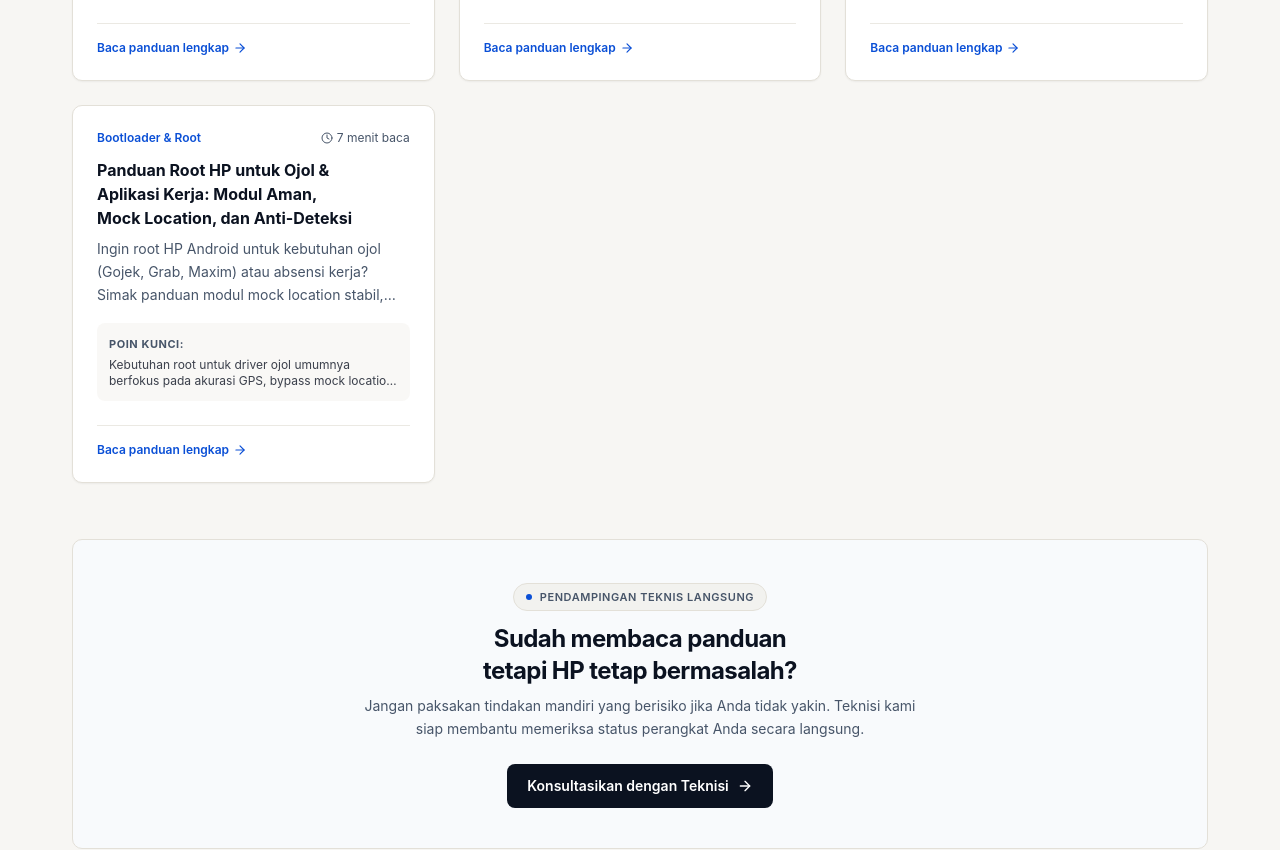
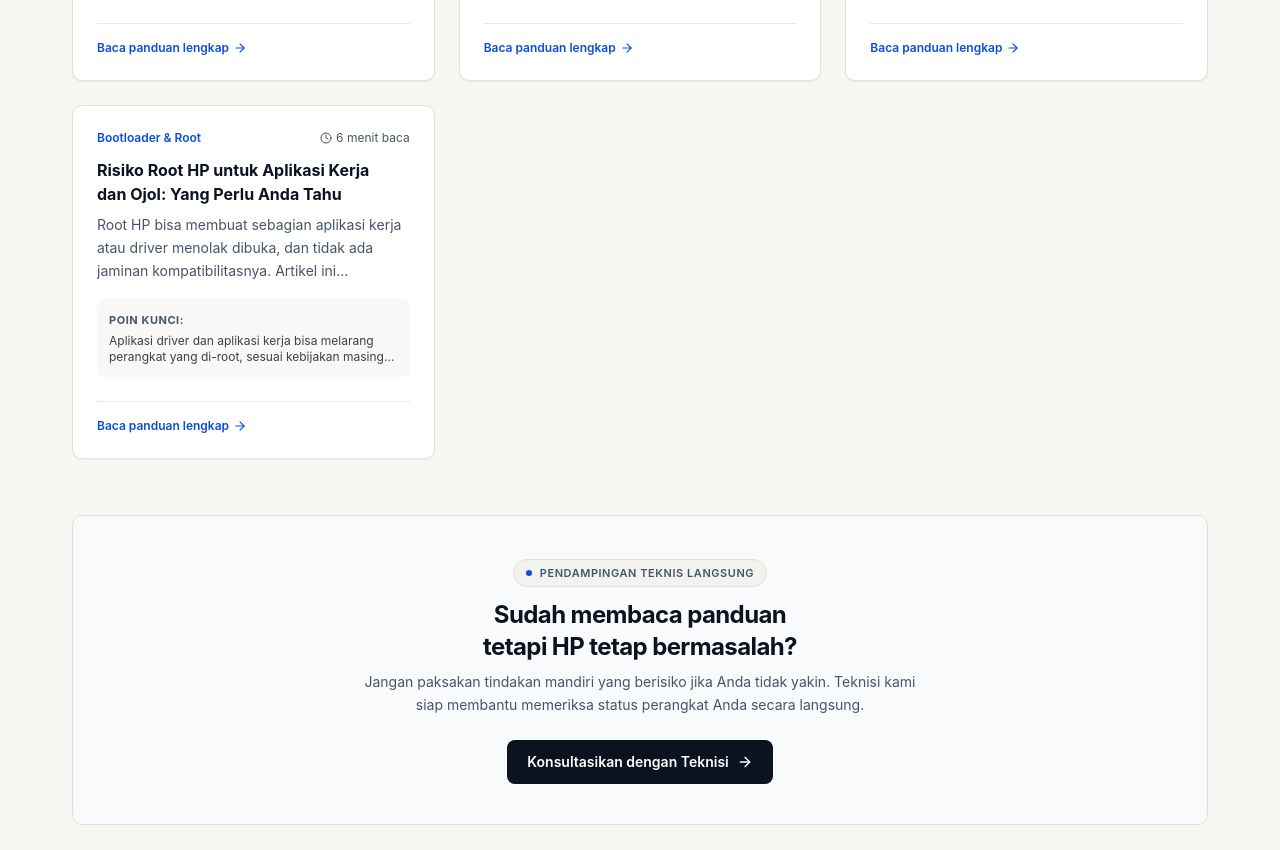
Before and after one commit to DimasAkbarF/techfixsoftware, a Next.js app: page /guides in a window 1280 px wide. Shown: the part 3660-4510 px from the top of the page. Built offline with nearby package versions, Linux system fonts and the light colour scheme; no server answers.

Commit message:
SEO FASE 1 WIP: hapus klaim absolut, tulis ulang artikel ojol/m-banking, footer recovery

```diff
--- a/next.config.ts
+++ b/next.config.ts
@@ -32,6 +32,12 @@ const nextConfig: NextConfig = {
         destination: "/services/root-android",
         permanent: true,
       },
+      // Ojol/absensi article rewritten as a risk article with a new slug.
+      {
+        source: "/guides/panduan-root-hp-untuk-ojol-dan-aplikasi-kerja",
+        destination: "/guides/risiko-root-hp-untuk-aplikasi-kerja-dan-ojol",
+        permanent: true,
+      },
       {
         source: "/:path*",
         has: [{ type: "header", key: "host", value: NON_CANONICAL_HOST }],
--- a/src/app/layout.tsx
+++ b/src/app/layout.tsx
@@ -104,7 +104,7 @@ function OrganizationJsonLd() {
             "Bootloop Repair",
             "Android Flashing",
             "Unlock Bootloader",
-            "Play Integrity Bypass",
+            "Play Integrity",
           ],
           hasOfferCatalog: {
             "@type": "OfferCatalog",
--- a/src/components/home/TrustStrip.tsx
+++ b/src/components/home/TrustStrip.tsx
@@ -10,8 +10,8 @@ const metrics = [
     subtext: "Analisis log error dan struktur partisi sebelum tindakan",
   },
   {
-    value: "100%",
-    label: "Official Signed Firmware",
+    value: "Hash",
+    label: "Verifikasi Firmware Resmi",
     subtext: "Integritas binary firmware resmi terverifikasi cryptographic hash",
   },
   {
--- a/src/components/layout/SiteFooter.tsx
+++ b/src/components/layout/SiteFooter.tsx
@@ -12,6 +12,7 @@ export function SiteFooter() {
     { label: "Flash Firmware Stock", href: "/services/flash-firmware" },
     { label: "Custom ROM", href: "/services/custom-rom" },
     { label: "Software Repair", href: "/services/software-repair" },
+    { label: "Recovery Mode", href: "/services/recovery" },
   ];
 
   const guideLinks = [
--- a/src/config/site.ts
+++ b/src/config/site.ts
@@ -12,7 +12,6 @@ export const siteKeywords: string[] = [
   "flashing firmware resmi",
   "unbrick android remote",
   "root magisk zygisk",
-  "bypass play integrity",
   "techfix software",
 ];
 
--- a/src/data/faq.ts
+++ b/src/data/faq.ts
@@ -12,7 +12,7 @@ export const faqItems: FAQItem[] = [
     category: "umum",
     question: "Apakah konsultasi awal benar-benar gratis dan tidak mengikat?",
     answer:
-      "Ya, 100% gratis. Anda bebas menanyakan kondisi perangkat, berkonsultasi mengenai kelayakan penanganan, dan mengetahui estimasi tanpa kewajiban apapun untuk menggunakan jasa. Kami mengutamakan pemahaman masalah Anda terlebih dahulu sebelum Anda mengambil keputusan.",
+      "Ya, konsultasi awal gratis. Biaya pengerjaan dikonfirmasi sebelum mulai. Anda bebas menanyakan kondisi perangkat, berkonsultasi mengenai kelayakan penanganan, dan mengetahui estimasi tanpa kewajiban apapun untuk menggunakan jasa. Kami mengutamakan pemahaman masalah Anda terlebih dahulu sebelum Anda mengambil keputusan.",
   },
   {
     id: "data-terpengaruh",
--- a/src/data/guides.ts
+++ b/src/data/guides.ts
@@ -263,7 +263,7 @@ const baseGuides: GuideArticle[] = [
       {
         heading: "Jasa Root Android Profesional & Aman TechFix Software",
         body:
-          "Bagi Anda yang membutuhkan hak akses superuser untuk kebutuhan ojol, bypass m-banking, atau otomasi tanpa resiko bootloop, TechFix Software menyediakan layanan jasa root Android online via remote AnyDesk. Teknisi kami selalu mem-backup partisi boot orisinal sebelum eksekusi untuk menjamin keamanan perangkat Anda 100%.",
+          "Bagi Anda yang membutuhkan hak akses superuser untuk kustomisasi atau otomasi sistem, TechFix Software menyediakan pendampingan teknis dengan penjelasan risiko yang jujur.",
       },
     ],
     seo: {
--- a/src/data/newGuides.ts
+++ b/src/data/newGuides.ts
@@ -1010,85 +1010,69 @@ export const newGuides: GuideArticle[] = [
   },
   {
     id: "guide-mbanking-root-detection",
-    slug: "kenapa-aplikasi-m-banking-terdeteksi-root-dan-cara-atasinya",
-    title: "Kenapa M-Banking Terdeteksi Root? Cara Mengatasinya dengan Aman",
-    excerpt:
-      "Aplikasi perbankan, BCA, Livin Mandiri, atau BRImo memblokir akses karena mendeteksi root? Pahami metode deteksi keamanan perbankan dan solusinya.",
+    slug: "kenapa-aplikasi-m-banking-terdeteksi-root",
+    title: "Kenapa Aplikasi M-Banking Terdeteksi Root? Penjelasan Jujur",
+    excerpt:
+      "Aplikasi perbankan bisa menolak dibuka di HP yang di-root. Artikel ini menjelaskan cara deteksinya, apa itu Play Integrity, risikonya, dan kapan HP terpisah lebih masuk akal.",
     category: "root",
     categoryName: "Bootloader & Root",
     readTime: "6 menit baca",
-    publishedAt: "2025-02-27",
-    updatedAt: "2025-02-28",
-    keyTakeaways: [
-      "Aplikasi perbankan tidak hanya mendeteksi Magisk App, melainkan memindai su binary, status bootloader unlocked, dan sertifikasi Google Play Integrity.",
-      "Metode hide root kuno (MagiskHide) sudah tidak efektif di Android modern dan telah digantikan oleh Zygisk dan modul isolasi proses.",
-      "Kombinasi Zygisk + Shamiko + Play Integrity Fix adalah standar pertahanan modern yang paling andal.",
-      "Jangan pernah menggunakan modul bypass sembarangan dari sumber tidak tepercaya demi keamanan data finansial Anda.",
-    ],
-    symptoms: [
-      "Aplikasi m-banking (BCA Mobile, myBCA, Livin by Mandiri, BRImo, BNI Mobile, DANA, GoPay) mendadak force close atau menampilkan pesan 'Perangkat Anda telah di-root demi keamanan transaksi'.",
-      "Google Play Store menampilkan status 'Device is not certified'.",
-    ],
-    whatUserCanCheck: [
-      "Buka aplikasi Magisk -> Masuk ke Pengaturan -> Pastikan fitur 'Sembunyikan Aplikasi Magisk' (Hide Magisk App) telah aktif.",
-      "Unduh aplikasi 'Play Integrity API Checker' di Play Store untuk melihat apakah status MEETS_BASIC_INTEGRITY dan MEETS_DEVICE_INTEGRITY Anda bernilai PASS atau FAIL.",
-    ],
-    whenToConsult: [
-      "Aplikasi m-banking tetap menolak login meskipun Magisk sudah disembunyikan dan Zygisk aktif.",
-      "Status Play Integrity Anda gagal (FAIL) di semua parameter.",
-      "Anda membutuhkan setup konfigurasi root aman yang stabil untuk kebutuhan kerja harian.",
-    ],
-    relatedServiceSlugs: ["root-android", "unlock-bootloader", "software-repair"],
-    sections: [
-      {
-        heading: "Bagaimana Cara Kerja Deteksi Root pada Aplikasi Perbankan Modern?",
-        body:
-          "Aplikasi m-banking mendeteksi root bukan hanya dari keberadaan aplikasi Magisk, melainkan melalui pemindaian direktori sistem (/system/bin/su), status bootloader unlocked, verifikasi Google Play Integrity (BASIC dan DEVICE integrity), serta keberadaan hook framework Zygote. Cara mengatasinya adalah menyembunyikan Magisk App, mengaktifkan Zygisk dengan modul Shamiko/Hide My Applist, dan menerapkan Play Integrity Fix agar fingerprint sistem terverifikasi sah oleh server Google.",
-      },
-      {
-        heading: "4 Lapisan Deteksi Keamanan yang Digunakan Perbankan",
-        body:
-          "Sistem keamanan modern menerapkan pengujian berlapis:",
-        bullets: [
-          "1. File System Scanning: Memeriksa keberadaan file su, busybox, magisk, daemonsu di direktori /system, /vendor, /data/adb.",
-          "2. Package Manager Inspection: Memindai daftar aplikasi terinstal untuk mencari package name manajer root atau modul LSPosed.",
-          "3. Mount Namespace & Zygote Hook: Memeriksa apakah proses aplikasi berjalan di bawah lingkungan yang telah di-inject modul Zygisk.",
-          "4. Google Play Integrity API: Meminta sertifikat hardware attestation dari server Google untuk membuktikan apakah bootloader terkunci rapat dan OS belum dimodifikasi.",
-        ],
-      },
-      {
-        heading: "Langkah Penanganan Terstandarisasi 2025",
-        body:
-          "Untuk mengatasi deteksi ini secara komprehensif, terapkan urutan setup berikut:",
-        bullets: [
-          "Sembunyikan Magisk Manager: Masuk ke pengaturan Magisk -> pilih 'Sembunyikan aplikasi Magisk' untuk mengganti nama package menjadi acak (misal: Settings).",
-          "Aktifkan Zygisk & Pasang Shamiko: Pasang modul Shamiko untuk menyembunyikan modifikasi Zygote dari aplikasi yang masuk ke daftar DenyList.",
-          "Konfigurasi DenyList: Masukkan aplikasi perbankan Anda ke dalam Configure DenyList (namun pastikan opsi Enforce DenyList di Magisk dalam posisi OFF jika menggunakan Shamiko).",
-          "Pasang Play Integrity Fix (PIF): Modul ini menyuntikkan fingerprint OEM terverifikasi yang membuat status DEVICE_INTEGRITY kembali lulus (PASS).",
-        ],
-      },
-      {
-        heading: "Keamanan Finansial: Apakah Bypass Root Ini Aman?",
-        body:
-          "Di TechFix Software, kami memprioritaskan keamanan aset digital Anda. Modul yang kami gunakan adalah modul open-source resmi terverifikasi tanpa backdoor atau perekam keystroke. Kami tidak pernah meminta kredensial akun bank, nomor kartu ATM, maupun kode OTP transaksi Anda.",
-      },
-      {
-        heading: "Jasa Root & Konfigurasi Bypass Perbankan TechFix",
-        body:
-          "Mengalami kendala m-banking tetap mendeteksi root setelah update aplikasi terbaru? Gunakan layanan jasa root Android online dan konfigurasi bypass perbankan dari TechFix Software. Teknisi kami membantu mengevaluasi celah deteksi di perangkat Anda dan melakukan penyetelan modul via AnyDesk secara profesional.",
-      },
-    ],
-    seo: {
-      title: "Kenapa M-Banking Terdeteksi Root & Cara Mengatasinya",
-      description:
-        "Solusi aplikasi m-banking terdeteksi root di Android 2025. Panduan Zygisk, Shamiko, Play Integrity Fix agar BCA, Mandiri, BRImo normal kembali.",
+    publishedAt: "2026-10-10",
+    updatedAt: "2026-10-10",
+    keyTakeaways: [
+      "Aplikasi perbankan memeriksa beberapa tanda modifikasi sistem, dan hasilnya bisa berubah seiring pembaruan aplikasi.",
+      "Play Integrity adalah penilaian integritas perangkat dari Google, bukan jaminan keamanan maupun izin bertransaksi.",
+      "Tidak ada jaminan aplikasi bank tertentu tetap berjalan di HP yang di-root. HP terpisah adalah pilihan paling aman.",
+    ],
+    symptoms: [
+      "Aplikasi bank menampilkan pesan perangkat sudah dimodifikasi atau tidak didukung.",
+      "Aplikasi langsung tertutup sendiri setelah root atau setelah modul terpasang.",
+    ],
+    whatUserCanCheck: [
+      "Cek status Play Integrity di aplikasi pemeriksa resmi sebelum dan sesudah perubahan.",
+      "Baca kebijakan perangkat di situs resmi bank Anda.",
+      "Pastikan ada cadangan data sebelum mengubah apa pun pada bootloader atau boot image.",
+    ],
+    whenToConsult: [
+      "Anda ingin root tetapi HP itu juga dipakai untuk mobile banking harian.",
+      "Aplikasi bank sudah menolak dibuka dan Anda ingin mengetahui pilihan yang aman.",
+    ],
+    relatedServiceSlugs: ["root-android", "unlock-bootloader"],
+    sections: [
+      {
+        heading: "Bagaimana aplikasi bank mendeteksi root",
+        body:
+          "Aplikasi perbankan biasanya memeriksa beberapa tanda, misalnya keberadaan file biner su, paket aplikasi pengelola root yang dikenal, status bootloader, dan integritas sistem melalui Play Integrity. Setiap bank memilih kombinasi pemeriksaannya sendiri, dan daftarnya berubah dari waktu ke waktu.",
+      },
+      {
+        heading: "Apa itu Play Integrity",
+        body:
+          "Play Integrity adalah layanan Google yang memberi penilaian apakah perangkat terlihat asli dan tidak dimodifikasi. Penilaian ini hanya salah satu sinyal yang dipakai aplikasi. Lulus pemeriksaan tidak selalu berarti aplikasi bank akan mengizinkan akses, dan kegagalan juga bisa terjadi tanpa sebab yang jelas dari sisi pengguna.",
+      },
+      {
+        heading: "Risiko yang perlu dipahami",
+        body:
+          "Mengakali pemeriksaan keamanan aplikasi bank dapat melanggar ketentuan layanan bank dan berisiko membuat akun dibatasi. Kompatibilitas juga tidak bisa dijamin, karena pembaruan aplikasi atau kebijakan Google bisa mengubah hasilnya kapan saja. Kami tidak membantu konfigurasi untuk menghindari deteksi keamanan aplikasi keuangan.",
+      },
+      {
+        heading: "Saran praktis",
+        body:
+          "Jika HP utama dipakai untuk transaksi, cara paling aman adalah tidak me-root HP tersebut. Untuk eksperimen atau kebutuhan kustomisasi, gunakan HP kedua yang memang disiapkan untuk itu, lalu simpan aplikasi keuangan hanya di HP utama.",
+        bullets: [
+          "Jangan memasang modul dari sumber yang tidak jelas di HP yang dipakai bertransaksi.",
+          "Hubungi bank jika aplikasi menolak dibuka dan minta panduan resmi.",
+          "Buat cadangan data sebelum mengubah sistem apa pun.",
+        ],
+      },
+    ],
+    seo: {
+      title: "Kenapa Aplikasi M-Banking Terdeteksi Root",
+      description:
+        "Penjelasan jujur kenapa aplikasi bank bisa menolak HP yang di-root, apa itu Play Integrity, risikonya, dan saran HP terpisah.",
       keywords: [
         "m-banking terdeteksi root",
-        "bypass root m banking",
-        "bca livin brinimo root detection",
-        "play integrity fix zygisk",
-        "shamiko magisk hide",
-        "jasa root android remote aman",
+        "play integrity",
+        "aplikasi bank root",
       ],
     },
   },
@@ -1696,89 +1680,76 @@ export const newGuides: GuideArticle[] = [
     },
   },
   {
-    id: "guide-root-ojol-kerja",
-    slug: "panduan-root-hp-untuk-ojol-dan-aplikasi-kerja",
-    title: "Panduan Root HP untuk Ojol & Aplikasi Kerja: Modul Aman, Mock Location, dan Anti-Deteksi",
-    excerpt:
-      "Ingin root HP Android untuk kebutuhan ojol (Gojek, Grab, Maxim) atau absensi kerja? Simak panduan modul mock location stabil, anti-deteksi fraud, dan keamanan akun.",
+    id: "guide-risiko-root-aplikasi-kerja",
+    slug: "risiko-root-hp-untuk-aplikasi-kerja-dan-ojol",
+    title: "Risiko Root HP untuk Aplikasi Kerja dan Ojol: Yang Perlu Anda Tahu",
+    excerpt:
+      "Root HP bisa membuat sebagian aplikasi kerja atau driver menolak dibuka, dan tidak ada jaminan kompatibilitasnya. Artikel ini menjelaskan risikonya secara jujur, termasuk kebijakan platform dan Play Integrity.",
     category: "root",
     categoryName: "Bootloader & Root",
-    readTime: "7 menit baca",
-    publishedAt: "2025-02-28",
-    updatedAt: "2025-03-01",
-    keyTakeaways: [
-      "Kebutuhan root untuk driver ojol umumnya berfokus pada akurasi GPS, bypass mock location (Smali Patcher / LSPosed), dan optimasi responsivitas jaringan.",
-      "Menggunakan aplikasi fake GPS konvensional tanpa modul root tingkat sistem sangat mudah terdeteksi oleh sistem deteksi fraud server ojol.",
-      "Root modern via Magisk / KernelSU memungkinkan penyembunyian status root secara sempurna sehingga akun ojol tetap aman dari sanksi suspend.",
-      "HP yang di-root untuk kerja tetap bisa menjalankan aplikasi M-Banking harian jika dikonfigurasi dengan Zygisk, Shamiko, dan Play Integrity Fix.",
-    ],
-    symptoms: [
-      "Akun driver ojol sering terkena peringatan 'Terdeteksi Menggunakan Mock Location' atau aplikasi tidak bisa menerima order.",
-      "Aplikasi absensi kantor (GreatDay, Talenta, Hadirr) mendeteksi lokasi palsu atau perangkat tidak memenuhi syarat keamanan.",
-      "GPS bawaan HP sering melompat-lompat (jumping) atau lambat mengunci satelit di area padat.",
-      "Membutuhkan setup modul root khusus kerja yang stabil tanpa risiko HP mati total atau bootloop.",
-    ],
-    whatUserCanCheck: [
-      "Periksa status bootloader HP Anda (apakah sudah UBL atau masih terkunci pabrik).",
-      "Pastikan aplikasi driver ojol Anda (Gojek Driver, Grab Driver, Maxim Driver, ShopeeFood Driver) diperbarui ke versi resmi dari Google Play Store.",
-      "Hindari menginstal aplikasi tuyul / fake GPS modifikasi APK yang tidak jelas sumbernya karena rentan disusupi malware dan terdeteksi server.",
-    ],
-    whenToConsult: [
-      "Anda membutuhkan setup modul mock location dan LSPosed yang bersih, stabil, dan teruji anti-deteksi.",
-      "Perangkat mengalami bootloop atau gagal masuk sistem setelah mencoba memasang modul root sendiri.",
-      "Anda ingin HP kerja tetap bisa dipakai transaksi perbankan dan e-wallet secara normal tanpa konflik sistem.",
-    ],
-    relatedServiceSlugs: ["root-android", "unlock-bootloader", "software-repair"],
-    sections: [
-      {
-        heading: "Mengapa Driver Ojol & Pekerja Lapangan Membutuhkan Akses Root?",
-        body:
-          "Dalam ekosistem kerja transportasi online dan logistik modern (Gojek, Grab, Maxim, ShopeeFood, inDrive, Lalamove), kecepatan respon penjemputan dan kestabilan titik koordinat GPS sangat menentukan produktivitas harian. Sayangnya, fitur bawaan 'Mock Location' di Developer Options Android mudah dibaca oleh algoritma fraud detection server penyedia layanan. Akses root memungkinkan integrasi modul tingkat rendah (system-level hook) yang membuat koordinat terbaca sebagai sinyal hardware GPS murni oleh sistem operasi.",
-      },
-      {
-        heading: "Arsitektur Root Ojol Modern: Magisk / KernelSU + LSPosed",
-        body:
-          "Zaman penggunaan SuperSU atau KingoRoot lawas sudah berakhir. Setup root ojol profesional di tahun 2025 memanfaatkan arsitektur modern:",
-        bullets: [
-          "Systemless Magisk atau KernelSU: Fondasi superuser yang tidak merusak partisi /system sehingga ponsel tetap stabil dan hemat daya baterai.",
-          "LSPosed Framework (Zygisk): Kerangka kerja hooking memori yang memungkinkan injeksi modul hanya pada aplikasi target secara terisolasi tanpa mempengaruhi aplikasi lain.",
-          "Modul Mock Location Hooking: Meneruskan data koordinat langsung ke API Location Manager sistem Android tanpa mengaktifkan flag 'Allow Mock Locations' yang mencurigakan.",
-        ],
-      },
-      {
-        heading: "Bagaimana Mencegah Akun Ojol Terkena Suspend / Putus Mitra?",
-        body:
-          "Keamanan akun mitra adalah prioritas tertinggi. Server ojol memantau integritas perangkat melalui beberapa mekanisme deteksi:",
-        bullets: [
-          "1. Pemindaian Direktori & File Binari: Mencari berkas su, busybox, atau package name modul fake GPS yang populer.",
-          "2. Pengecekan Google Play Integrity: Memastikan status perangkat memenuhi sertifikasi dasar Google Play Protect.",
-          "3. Analisis Pola Pergerakan Satelit: Membaca kecepatan perpindahan titik yang tidak logis (teleportasi instan).",
-        ],
-      },
-      {
-        heading: "Tetap Aman Menggunakan M-Banking & E-Wallet di HP yang Sama",
-        body:
-          "Banyak driver mengira HP yang di-root untuk ojol tidak akan bisa lagi dipakai untuk BCA Mobile, Livin by Mandiri, BRImo, DANA, atau GoPay pelanggan. Hal ini tidak benar jika konfigurasi Zygisk dan Shamiko disetel dengan tepat. Dengan memisahkan proses aplikasi perbankan ke dalam DenyList terisolasi, aplikasi keuangan Anda tidak akan pernah mendeteksi keberadaan lingkungan root.",
-      },
-      {
-        heading: "Jasa Root Ojol & Setup Modul Profesional TechFix Software",
-        body:
-          "Menyetel modul root kerja secara mandiri memiliki resiko tinggi soft brick atau mismatch kernel jika salah langkah. Teknisi TechFix Software melayani jasa root Android online khusus kebutuhan driver ojol dan aplikasi kerja via remote AnyDesk. Kami menyiapkan konfigurasi modul yang teruji, backup boot image original, dan memastikan seluruh aplikasi kerja serta m-banking Anda berjalan sempurna sebelum sesi selesai.",
-      },
-    ],
-    seo: {
-      title: "Panduan Root HP Ojol & Aplikasi Kerja 2025",
-      description:
-        "Panduan root HP Android untuk ojol (Gojek, Grab, Maxim) & aplikasi kerja 2025. Setup modul mock location aman, anti-deteksi fraud, dan m-banking lancar.",
-      keywords: [
-        "jasa root ojol",
-        "root hp untuk ojol",
-        "root gojek grab maxim",
-        "modul root ojol anti deteksi",
-        "jasa root fake gps",
-        "lsposed mock location ojol",
-        "jasa root android online",
-        "jasa root hp terdekat",
+    readTime: "6 menit baca",
+    publishedAt: "2026-10-10",
+    updatedAt: "2026-10-10",
+    keyTakeaways: [
+      "Aplikasi driver dan aplikasi kerja bisa melarang perangkat yang di-root, sesuai kebijakan masing-masing platform.",
+      "Google Play Integrity dan deteksi aplikasi berubah sewaktu-waktu, sehingga kompatibilitas tidak bisa dijamin.",
+      "Kalau pekerjaan Anda bergantung pada aplikasi tersebut, HP terpisah yang tidak di-root adalah pilihan paling aman.",
+    ],
+    symptoms: [
+      "Aplikasi kerja menampilkan peringatan perangkat tidak terverifikasi setelah root.",
+      "Akun ditangguhkan atau dibatasi oleh platform karena dianggap melanggar ketentuan layanan.",
+    ],
+    whatUserCanCheck: [
+      "Baca ketentuan layanan aplikasi kerja atau platform Anda sebelum mengubah sistem HP.",
+      "Cek status Play Integrity di HP sebelum dan sesudah perubahan.",
+      "Pastikan ada cadangan data penting sebelum melakukan apa pun pada bootloader.",
+    ],
+    whenToConsult: [
+      "Anda ingin root tetapi HP itu juga dipakai untuk pekerjaan yang bergantung pada aplikasi platform.",
+      "Aplikasi sudah menolak dibuka dan Anda ingin tahu opsi yang aman.",
+    ],
+    relatedServiceSlugs: ["root-android", "unlock-bootloader"],
+    sections: [
+      {
+        heading: "Mengapa aplikasi kerja bisa menolak HP yang di-root",
+        body:
+          "Platform transportasi online dan aplikasi kerja punya kebijakan sendiri tentang perangkat yang dianggap dimodifikasi. Root mengubah cara sistem bekerja, sehingga aplikasi bisa mendeteksi perubahan itu dan membatasi akses. Ini bukan keputusan yang bisa kami ubah dari sisi teknisi.",
+      },
+      {
+        heading: "Play Integrity bisa berubah kapan saja",
+        body:
+          "Google Play Integrity dipakai aplikasi untuk memeriksa integritas perangkat. Aturan pemeriksaannya dapat diperbarui tanpa pemberitahuan. Karena itu, status yang lolos hari ini belum tentu lolos besok, dan tidak ada jaminan dari kami bahwa aplikasi tertentu akan terus berjalan normal.",
+      },
+      {
+        heading: "Risiko akun dan ketentuan layanan",
+        body:
+          "Mengubah perilaku aplikasi atau lokasi perangkat untuk mengakali sistem platform dapat melanggar ketentuan layanan dan berisiko membuat akun dibatasi atau ditangguhkan. Kami tidak membantu konfigurasi semacam itu. Jika Anda ragu, baca ketentuan platform terlebih dahulu.",
+      },
+      {
+        heading: "Kegunaan sah root yang tetap bisa dibahas",
+        body:
+          "Root masih punya kegunaan yang sah: membersihkan aplikasi bawaan, membuat cadangan data, memakai modul kustomisasi, dan otomasi sistem pada perangkat milik sendiri. Teknisi kami bisa menjelaskan apakah perangkat Anda cocok untuk kegunaan tersebut.",
+        bullets: [
+          "Debloat aplikasi bawaan yang memakan memori.",
+          "Backup partisi dan data aplikasi.",
+          "Modul kustomisasi tampilan dan audio.",
+        ],
+      },
+      {
+        heading: "Opsi yang lebih aman untuk pekerjaan",
+        body:
+          "Jika HP utama dipakai untuk aplikasi kerja atau keuangan, pertimbangkan HP kedua yang tidak di-root. Dengan begitu aplikasi penting tetap berjalan normal dan eksperimen root dilakukan di perangkat terpisah.",
+      },
+    ],
+    seo: {
+      title: "Risiko Root HP untuk Aplikasi Kerja dan Ojol",
+      description:
+        "Root HP bisa membuat aplikasi kerja menolak dibuka. Baca risiko akun, ketentuan platform, dan Play Integrity sebelum memutuskan.",
+      keywords: [
+        "risiko root hp",
+        "root hp aplikasi kerja",
+        "play integrity root",
+        "root dan ketentuan layanan",
       ],
     },
   },
--- a/src/data/problems.ts
+++ b/src/data/problems.ts
@@ -36,7 +36,7 @@ export const problemsList: ProblemItem[] = [
   {
     id: "p-ingin-root",
     title: "Jasa Root Android & Magisk Online",
-    symptom: "Memerlukan akses superuser untuk kebutuhan ojol (mock location), bypass m-banking, hapus bloatware, atau backup partisi.",
+    symptom: "Memerlukan akses superuser untuk debloat, backup partisi, atau modul kustomisasi sistem.",
     href: "/services/root-android",
     serviceName: "Jasa Root Android",
     tag: "Modifikasi",
```
Also changed, not shown: src/data/serviceFaq.ts (+5 -5 lines), src/data/services.ts (+19 -29 lines).
